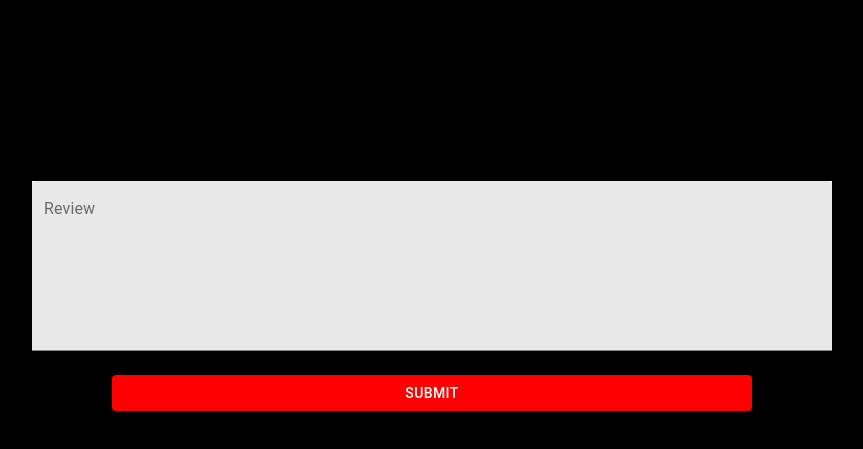
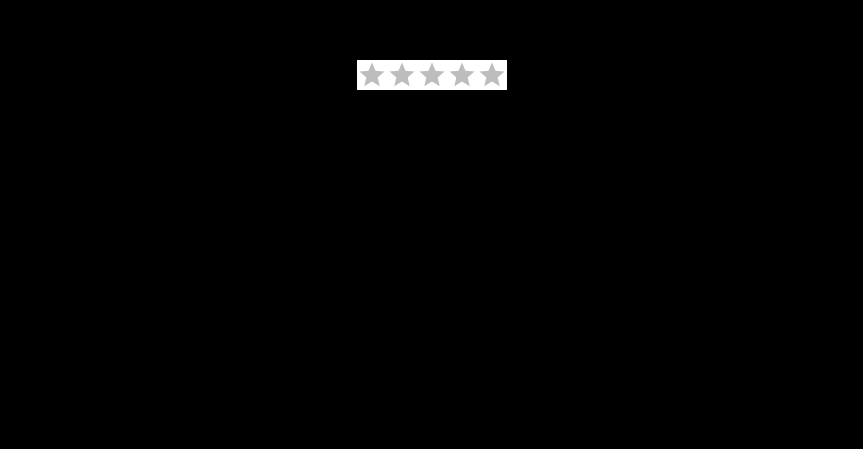
Before and after one commit to MBush-96/ShortFlix, a React (Create React App) app: page /movie/1 in a window 1280 px wide. Shown: the part 811-1260 px from the top of the page, without its empty margins (208-1071 px from the left). After the commit the page ends 941 px from the top, so only its background shows below. Built offline with nearby package versions, Linux system fonts and the light colour scheme; no server answers; sample sign-in values are in the browser's storage; a web font is replaced by a local one.

Commit message:
rating 1/5

```diff
--- a/src/App.css
+++ b/src/App.css
@@ -260,18 +260,8 @@
   color: white;
 }
 
-.reviews {
-  margin-top: 10%;
-  display: flex;
-  flex-direction: column;
-  align-items: center;
-  margin-bottom: 10%;
-}
-
-.reviewform {
-  display: flex;
-  flex-direction: column;
-  align-items: center;
+.rating {
+  color: white;
 }
 
 a {
--- a/src/App.js
+++ b/src/App.js
@@ -1,4 +1,3 @@
-import logo from './logo.svg';
 import './App.css';
 
 import Home from './pages/home'
--- a/src/components/review.js
+++ b/src/components/review.js
@@ -1,61 +1,35 @@
 import { useEffect, useContext, useState } from 'react'
 import { UserContext } from '../context/usercontext'
-import { TextField, Button, Box } from '@material-ui/core'
+import { Box } from '@material-ui/core'
+import { Rating } from '@material-ui/lab'
 import axios from 'axios'
 
 const Review = props => {
     const { userState } = useContext(UserContext)
     const [user, setUser] = userState
-    const [content, setContent] = useState('')
+    const [value, setValue] = useState(0)
 
-    const handleSubmit = async e => {
-        e.preventDefault()
-        const res = await axios.post(`${process.env.REACT_APP_BACKEND_URL}/review/new`, {
-            user_id: user.id,
-            review_body: content,
-            movie_id: props.movie
-        })
-        console.log(res);
-        setContent('')
+    const handleChange = () => {
+        console.log('hi');
     }
 
-    const getAllReviewsForMovie = () => {
-        axios.get(`${process.env.REACT_APP_BACKEND_URL}/reviews/${props.movie}`).then(res => {
-            console.log(res);
-        })
-    }
-
-    useEffect(getAllReviewsForMovie, [])
-
     return(
-        <div>
-            <form onSubmit={handleSubmit} autoComplete="off" className='reviewform'>
-                <TextField
-                    id='filled-multiline-static'
-                    label='Review'
-                    multiline
-                    rows={7}
-                    defaultValue=""
-                    variant='filled'
+        <div className='rating'>
+            <Box component='fieldset' mb={3} borderColor="transparent">
+                <Rating
+                    color='white'
+                    size='large'
+                    name='pristine'
+                    value={value}
+                    onChange={(e, newValue) => {
+                        setValue(newValue)
+                        handleChange()
+                    }}
                     style={{
-                        background: 'white',
-                        width: '100ch'
+                        backgroundColor: 'white'
                     }}
-                    value={content}
-                    onChange={e => setContent(e.target.value)}
                 />
-                <Box m={1.5} />
-                <Button
-                    type='submit'
-                    variant='contained'
-                    color='secondary'
-                    style={{
-                        height: "100%",
-                        width: '80%',
-                        background: 'red'
-                    }}
-                >Submit</Button>
-            </form>
+            </Box>
         </div>
     )
 }
--- a/src/pages/playfilm.js
+++ b/src/pages/playfilm.js
@@ -23,14 +23,12 @@ const PlayFilm = props => {
                     title="YouTube video player"
                     frameBorder="0"
                     allow="accelerometer; autoplay; clipboard-write; encrypted-media; gyroscope; picture-in-picture"
-                    allowFullscreen='True'>
+                    allowFullScreen='True'>
                 </iframe>
             <div className='movieinfo'>
                 <h2 className='moviepagetitle'>{movie.title}</h2>
+                <Review />
             </div>
-            </div>
-            <div className='reviews'>
-                <Review movie={props.rProps} />
             </div>
         </div>
     )
```
Also changed, not shown: src/components/siteperks.js (deleted, +0 -18 lines).
